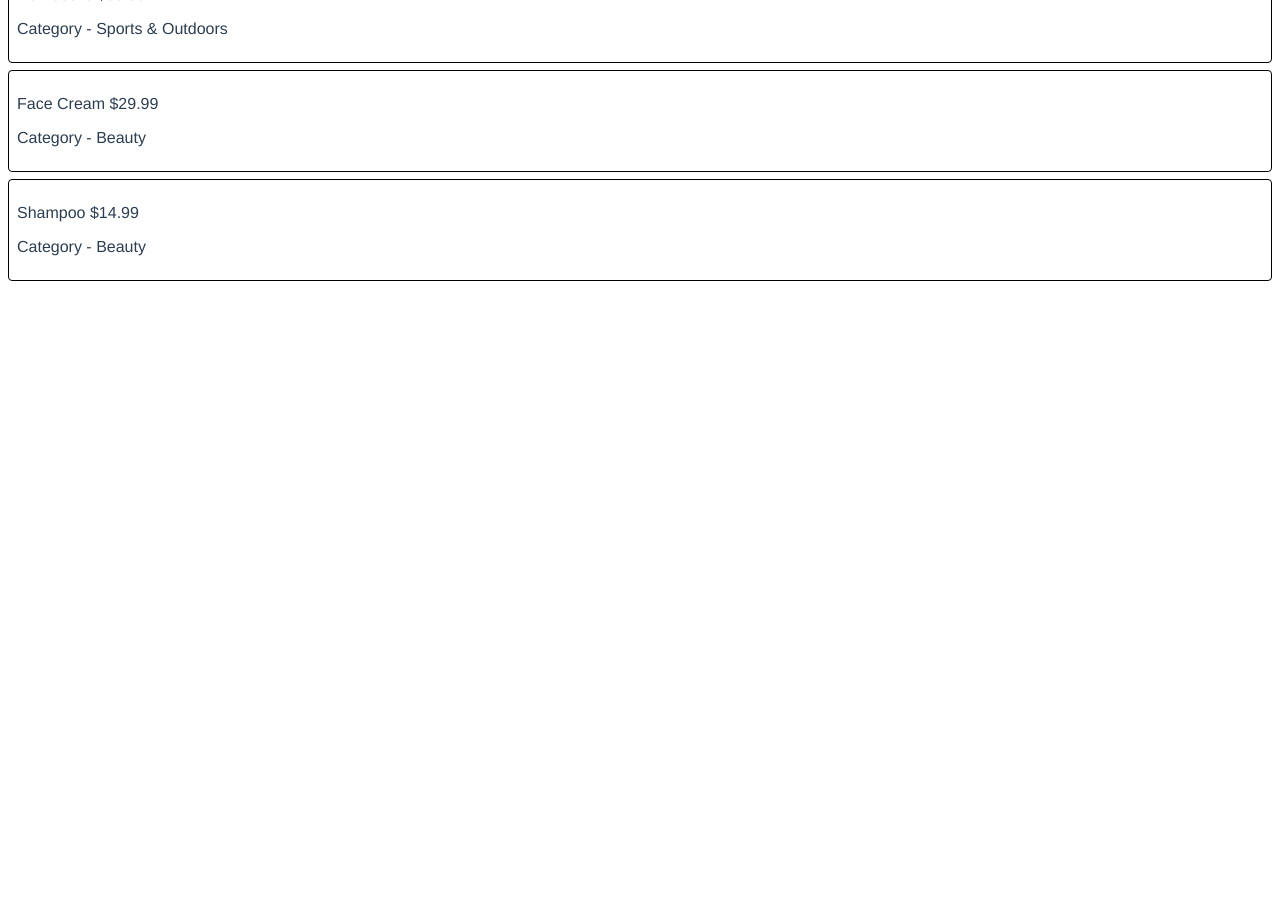
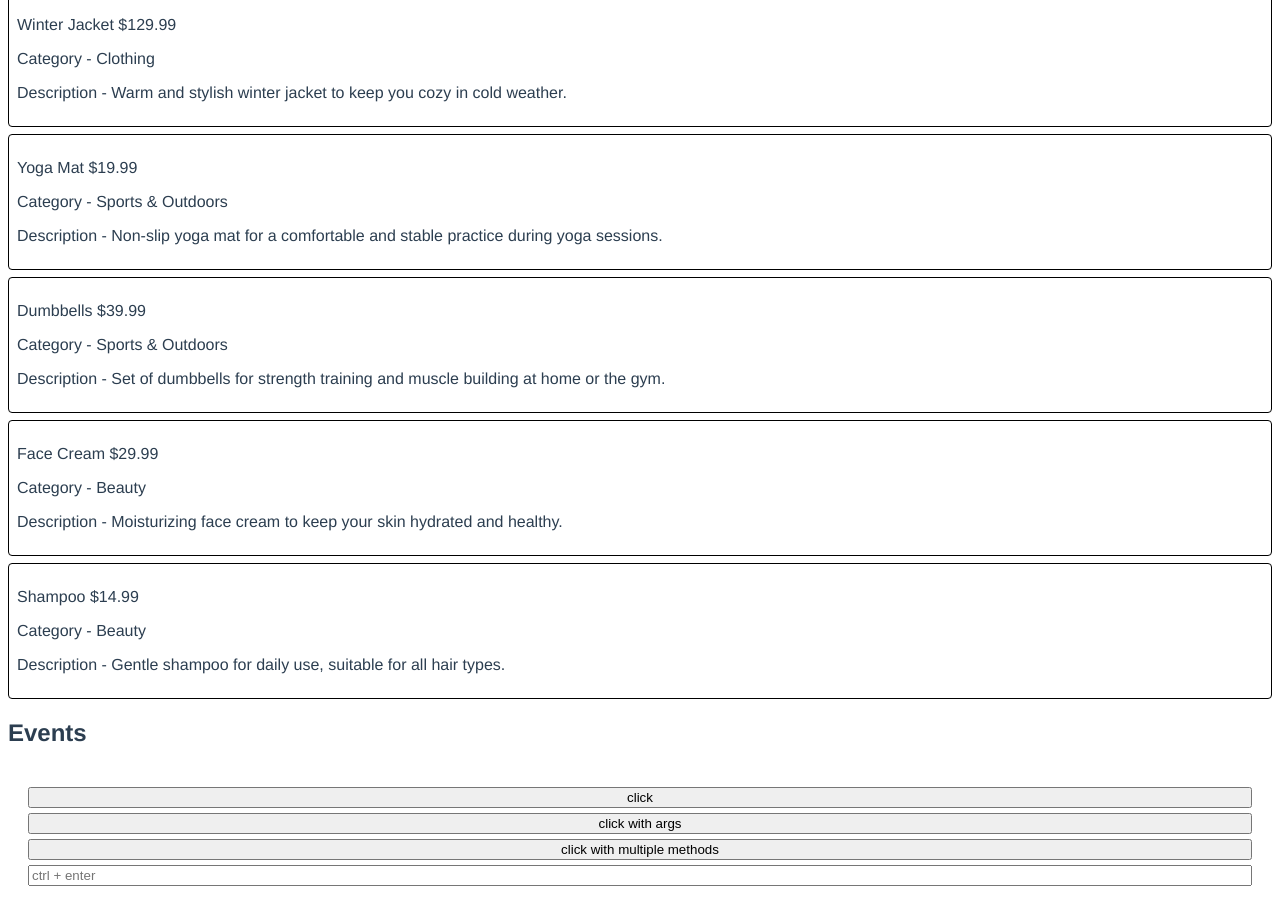
Before and after one commit to Kushbak/basics-vue, a Vue app: page / in a window 1280 px wide. Shown: the part 2220-3134 px from the top of the page. Before the commit the page ends 2509 px from the top, so only its background shows below. Built offline with nearby package versions, Linux system fonts and the light colour scheme.

Commit message:
add computed and methods

```diff
--- a/src/App.vue
+++ b/src/App.vue
@@ -33,95 +33,123 @@
   <div>
     <h2>Inputs</h2>
     <div>
-      <div>
+      <div class="filters__container">
         <input type="text" v-model.number="filters.maxPriceFilter">
-      </div>
-      <div>
         <input type="range" min='0' max="1000" v-model="filters.maxPriceFilter">
-      </div>
         <div>
           Show only even products <input type="checkbox" v-model="filters.showEvenOnly">
         </div>
         <div>
+          Show description <input type="checkbox" v-model="filters.withDescription">
+        </div>
+        <div class="filters__categories">
           <h4>Categories: {{ filters.filteredCategories }}</h4>
           <div v-for="(category, index) in categories" :key="index">
             <input type="checkbox" v-model="filters.filteredCategories" :value="category"> {{ category }}
           </div>
         </div>
+      </div>
       <div class="products__container">
-        <template v-for="(product, index) in products" :key="product.id">
-          <div v-if="product.price <= filters.maxPriceFilter && (!filters.showEvenOnly || index % 2 === 0) && (!filters.filteredCategories.length || filters.filteredCategories.includes(product.category))" class="products__item">
+        <template v-for="product in filteredProducts" :key="product.id">
+          <div
+            class="products__item">
             <p>{{ product.name }} ${{ product.price }}</p>
             <p>Category - {{ product.category }}</p>
+            <p v-if="filters.withDescription">Description - {{ product.description }}</p>
           </div>
         </template>
       </div>
     </div>
   </div>
 
+  <div>
+    <h2>Events</h2>
+    <div class="filters__container">
+      <!-- v-on:eventName or @event shortcut -->
+      <!-- with event modifiers by dot, for example @click.once -->
+      <button @click="handleClick">click</button>
+      <button @click="handleClickWithArgs('2btn', $event)">click with args</button>
+      <button @click="handleClick(), handleClickWithArgs('2btn', $event)">click with multiple methods</button>
+
+      <!-- there is also key events with modifiers @keyevent -->
+      <input type="text" @keypress="handleKeyEvent" placeholder="ctrl + enter">
+    </div>
+  </div>
+
 </template>
 
 <script>
+
 const products = [
   {
     "id": 1,
     "name": "Laptop",
     "price": 999.99,
-    "category": "Electronics"
+    "category": "Electronics",
+    "description": "Powerful laptop with high-performance specifications for work and entertainment."
   },
   {
     "id": 2,
     "name": "Smartphone",
     "price": 699.99,
-    "category": "Electronics"
+    "category": "Electronics",
+    "description": "Latest smartphone model with advanced features and a high-quality camera."
   },
   {
     "id": 3,
     "name": "Coffee Maker",
     "price": 79.99,
-    "category": "Home & Kitchen"
+    "category": "Home & Kitchen",
+    "description": "Automatic coffee maker for brewing delicious coffee at home with ease."
   },
   {
     "id": 4,
     "name": "Blender",
     "price": 49.99,
-    "category": "Home & Kitchen"
+    "category": "Home & Kitchen",
+    "description": "Versatile blender for creating smoothies, shakes, and more."
   },
   {
     "id": 5,
     "name": "Running Shoes",
     "price": 89.99,
-    "category": "Clothing"
+    "category": "Clothing",
+    "description": "Comfortable and durable running shoes for your active lifestyle."
   },
   {
     "id": 6,
     "name": "Winter Jacket",
     "price": 129.99,
-    "category": "Clothing"
+    "category": "Clothing",
+    "description": "Warm and stylish winter jacket to keep you cozy in cold weather."
   },
   {
     "id": 7,
     "name": "Yoga Mat",
     "price": 19.99,
-    "category": "Sports & Outdoors"
+    "category": "Sports & Outdoors",
+    "description": "Non-slip yoga mat for a comfortable and stable practice during yoga sessions."
   },
   {
     "id": 8,
     "name": "Dumbbells",
     "price": 39.99,
-    "category": "Sports & Outdoors"
+    "category": "Sports & Outdoors",
+    "description": "Set of dumbbells for strength training and muscle building at home or the gym."
   },
   {
     "id": 9,
     "name": "Face Cream",
     "price": 29.99,
-    "category": "Beauty"
+    "category": "Beauty",
+    "description": "Moisturizing face cream to keep your skin hydrated and healthy."
   },
   {
     "id": 10,
     "name": "Shampoo",
     "price": 14.99,
-    "category": "Beauty"
+    "category": "Beauty",
+    "description": "Gentle shampoo for daily use, suitable for all hair types."
   }
 ];
 const categories = [
@@ -143,8 +171,33 @@ export default {
       filters: {
         maxPriceFilter: 1000,
         showEvenOnly: false,
-        filteredCategories: []
+        filteredCategories: [],
+        withDescription: true,
+      },
     }
+  },
+  computed: {
+    filteredProducts() {
+      return this.products.filter((product, index) => {
+        return product.price <= this.filters.maxPriceFilter
+          && (!this.filters.showEvenOnly || index % 2 === 0)
+          && (
+            !this.filters.filteredCategories.length
+            || this.filters.filteredCategories.includes(product.category)
+          )
+      })
+    },
+  },
+  methods: {
+    handleClick() {
+      console.log('clicked')
+    },
+    handleClickWithArgs(text, e) {
+      console.log(text, e.target.innerText)
+    },
+    handleKeyEvent(e) {
+      console.log('on ctrl space', e)
+      e.target.value = 'asadsasd'
     }
   }
 }
@@ -165,4 +218,11 @@ export default {
   border: 1px solid black;
   border-radius: 4px;
 }
+
+.filters__container {
+  display: flex;
+  flex-direction: column;
+  padding: 20px;
+  gap: 5px;
+}
 </style>
```
Lines whose indentation alone changed are shown as unchanged.
